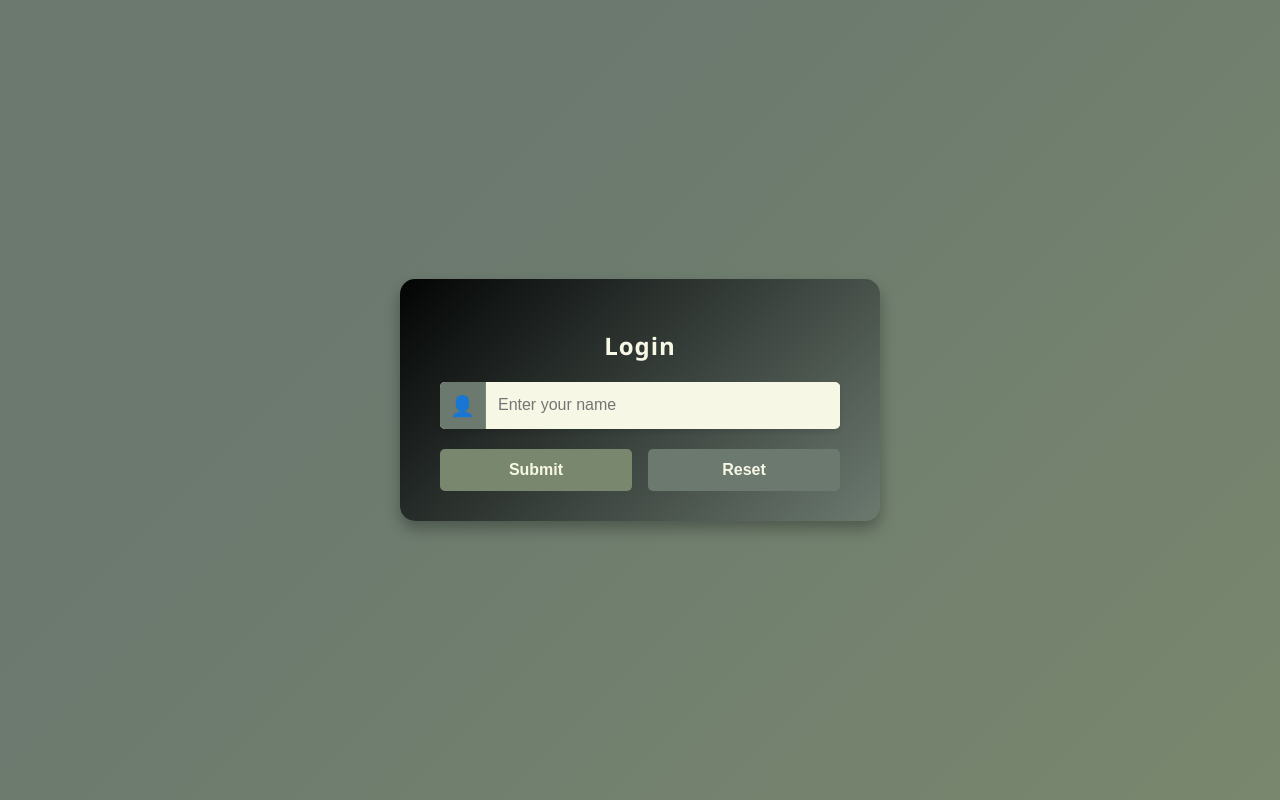
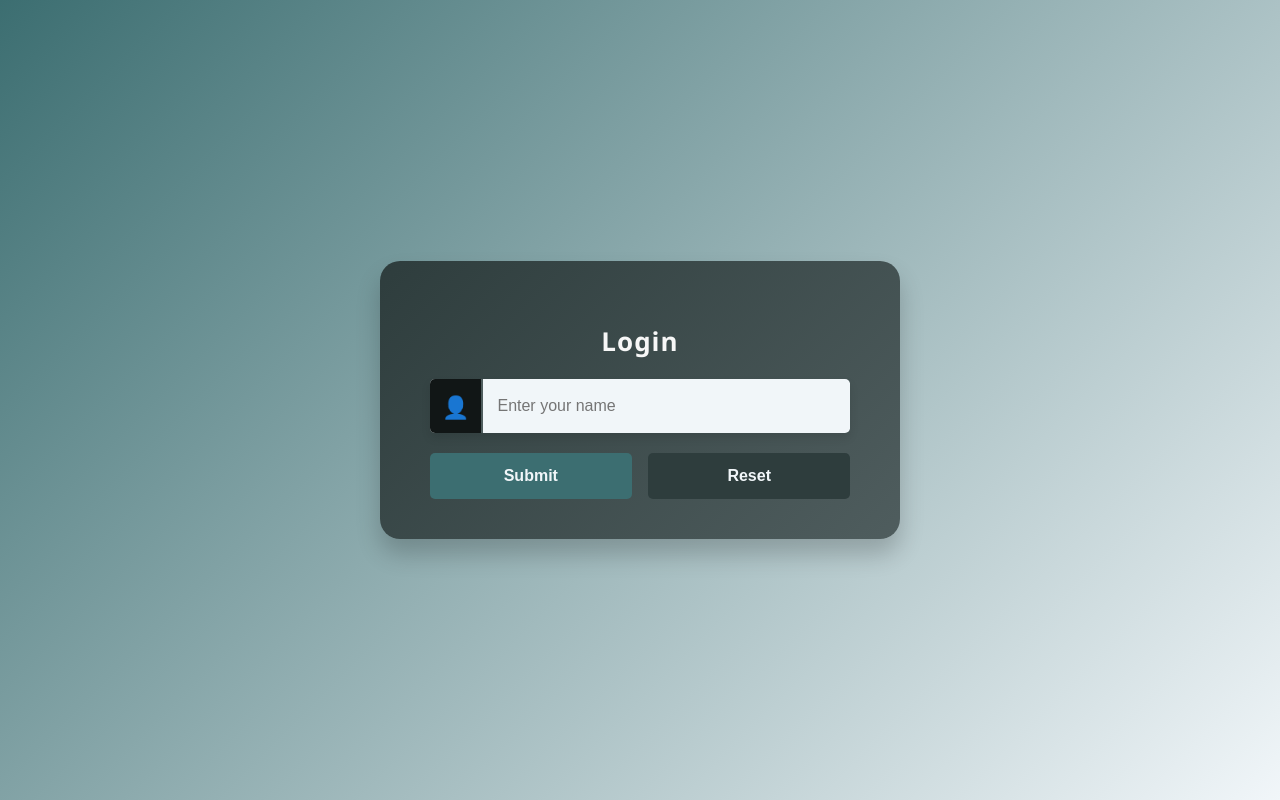
Before and after one commit to refkysyahrin/FlaskRouting_050, a Flask app: page / in a window 1280 px wide. Run offline with Flask 3, Linux system fonts and the light colour scheme.

Commit message:
gradiasi warna baru warna

```diff
--- a/Static/login.css
+++ b/Static/login.css
@@ -1,65 +1,65 @@
 body {
   font-family: "Segoe UI", Tahoma, Geneva, Verdana, sans-serif;
-  background: linear-gradient(135deg, #6b796f 30%, #79876e 100%);
+  background: linear-gradient(135deg, #3c6e71, #f1f6f9);
   margin: 0;
   padding: 0;
   display: flex;
   justify-content: center;
   align-items: center;
   height: 100vh;
-  color: #f7f7e5;
+  color: #ffffff;
 }
 
 form {
-  background: linear-gradient(135deg, #020404, #6b796f);
-  padding: 30px 40px;
-  border-radius: 15px;
-  box-shadow: 0 8px 15px rgba(0, 0, 0, 0.3);
+  background: linear-gradient(135deg, #2e3d3d, #4f5d5e);
+  padding: 40px 50px;
+  border-radius: 20px;
+  box-shadow: 0 15px 25px rgba(0, 0, 0, 0.2);
   width: 100%;
-  max-width: 400px;
-  color: #f7f7e5;
+  max-width: 420px;
+  color: #ffffff;
 }
 
 form h2 {
   text-align: center;
   margin-bottom: 20px;
-  font-size: 24px;
+  font-size: 26px;
   font-weight: bold;
   letter-spacing: 1px;
-  color: #f7f7e5;
+  color: #f7f7f7;
 }
 
 .input-group {
   display: flex;
   align-items: center;
   margin-bottom: 20px;
-  background: #f7f7e5;
+  background: #f1f6f9;
   border-radius: 5px;
   overflow: hidden;
-  box-shadow: 0 3px 5px rgba(0, 0, 0, 0.1);
+  box-shadow: 0 5px 10px rgba(0, 0, 0, 0.1);
 }
 
 .input-group .icon {
-  font-size: 20px;
-  padding: 10px;
-  background: #6b796f;
-  color: #f7f7e5;
-  border-right: 1px solid #79876e;
+  font-size: 22px;
+  padding: 12px;
+  background: #111616;
+  color: #f1f6f9;
+  border-right: 2px solid #4f5d5e;
 }
 
 .input-group input[type="text"] {
   flex: 1;
-  padding: 12px;
+  padding: 14px;
   border: none;
   font-size: 16px;
-  background: #f7f7e5;
-  color: #020404;
+  background: #f1f6f9;
+  color: #2e3d3d;
 }
 
 .input-group input[type="text"]:focus {
   outline: none;
-  background: #79909c;
-  color: #f7f7e5;
+  background: #4f5d5e;
+  color: #f1f6f9;
 }
 
 .button-group {
@@ -70,7 +70,7 @@ form h2 {
 input[type="submit"],
 input[type="reset"] {
   width: 48%;
-  padding: 12px;
+  padding: 14px;
   border: none;
   border-radius: 5px;
   font-size: 16px;
@@ -80,38 +80,38 @@ input[type="reset"] {
 }
 
 input[type="submit"] {
-  background: #79876e;
-  color: #f7f7e5;
+  background: #3c6e71;
+  color: #f1f6f9;
 }
 
 input[type="submit"]:hover {
-  background: #6b796f;
+  background: #2e3d3d;
   transform: scale(1.05);
-  box-shadow: 0 4px 8px rgba(0, 0, 0, 0.2);
+  box-shadow: 0 4px 12px rgba(0, 0, 0, 0.2);
 }
 
 input[type="reset"] {
-  background: #6b796f;
-  color: #f7f7e5;
+  background: #2e3d3d;
+  color: #f1f6f9;
 }
 
 input[type="reset"]:hover {
-  background: #020404;
+  background: #3c6e71;
   transform: scale(1.05);
-  box-shadow: 0 4px 8px rgba(0, 0, 0, 0.2);
+  box-shadow: 0 4px 12px rgba(0, 0, 0, 0.2);
 }
 
 a {
   display: block;
   text-align: center;
   margin-top: 20px;
-  color: #79876e;
+  color: #3c6e71;
   font-size: 14px;
   text-decoration: none;
   transition: color 0.3s ease;
 }
 
 a:hover {
-  color: #f7f7e5;
+  color: #f1f6f9;
   text-decoration: underline;
 }
```
